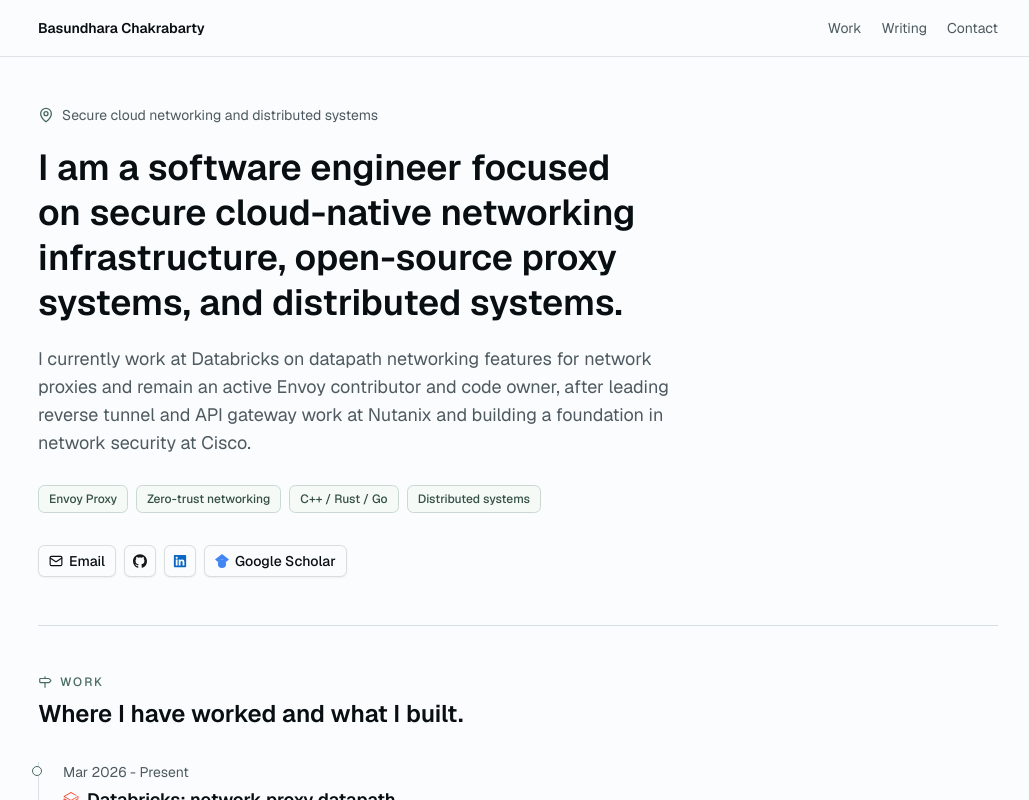
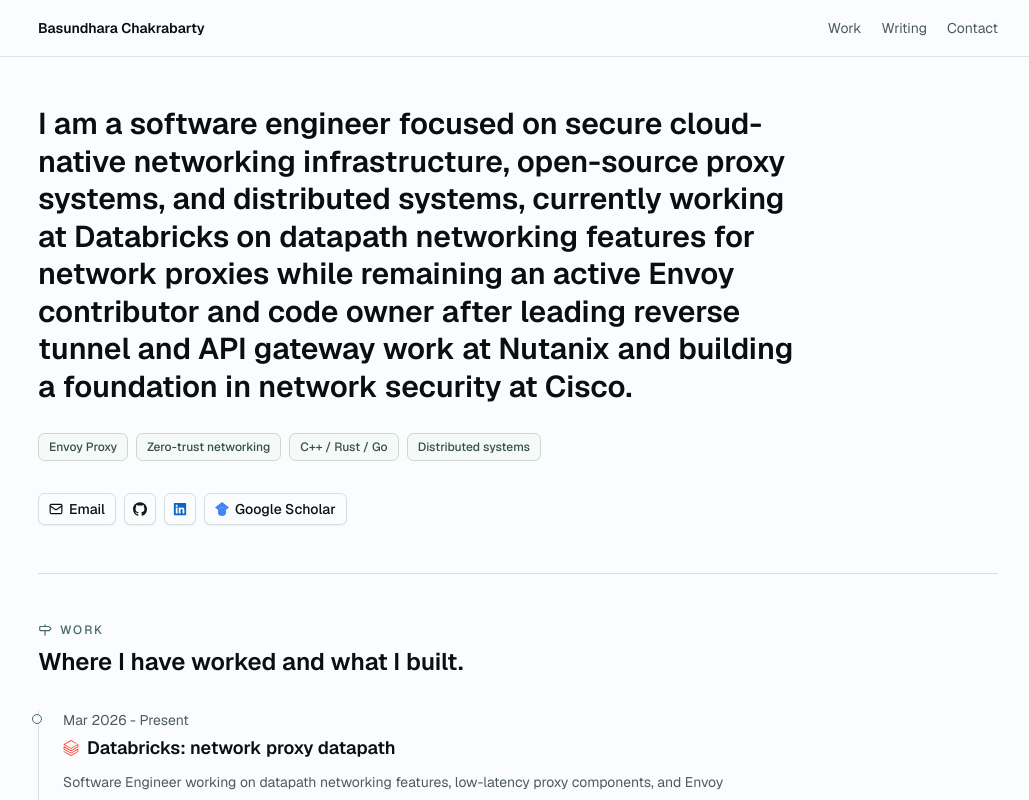
Before and after one commit to basundhara-c/basundhara.github.io, a Next.js app: page / in a window 1280 px wide. Shown: the top 800 px of the page, without its empty margins (122-1151 px from the left). Built offline with nearby package versions, Linux system fonts and the light colour scheme.

Commit message:
Combine hero positioning copy

```diff
--- a/src/components/site/hero-section.tsx
+++ b/src/components/site/hero-section.tsx
@@ -1,5 +1,3 @@
-import { MapPin } from "lucide-react";
-
 import { ProfileLinkButtons } from "@/components/site/profile-link-buttons";
 import { Badge } from "@/components/ui/badge";
 import { portfolio } from "@/lib/portfolio-data";
@@ -8,16 +6,9 @@ export function HeroSection() {
   return (
     <section>
       <div className="max-w-3xl">
-        <p className="flex items-center gap-2 text-sm text-muted-foreground">
-          <MapPin className="size-4 text-[#476a60]" />
-          {portfolio.tagline}
-        </p>
-        <h1 className="mt-5 max-w-3xl text-3xl font-semibold leading-tight tracking-normal text-balance text-foreground sm:text-4xl">
+        <h1 className="max-w-4xl text-3xl font-semibold leading-tight tracking-normal text-balance text-foreground">
           {portfolio.intro}
         </h1>
-        <p className="mt-5 max-w-2xl text-base leading-7 text-muted-foreground sm:text-lg">
-          {portfolio.current}
-        </p>
 
         <div className="mt-7 flex flex-wrap gap-2">
           {portfolio.focusAreas.map((area) => (
--- a/src/lib/portfolio-data.ts
+++ b/src/lib/portfolio-data.ts
@@ -1,13 +1,10 @@
 export const portfolio = {
   name: "Basundhara Chakrabarty",
   siteUrl: "https://basundara.dev",
-  tagline: "Secure cloud networking and distributed systems",
   location: "Mountain View, CA",
   email: "basundhara17061996@gmail.com",
   intro:
-    "I am a software engineer focused on secure cloud-native networking infrastructure, open-source proxy systems, and distributed systems.",
-  current:
-    "I currently work at Databricks on datapath networking features for network proxies and remain an active Envoy contributor and code owner, after leading reverse tunnel and API gateway work at Nutanix and building a foundation in network security at Cisco.",
+    "I am a software engineer focused on secure cloud-native networking infrastructure, open-source proxy systems, and distributed systems, currently working at Databricks on datapath networking features for network proxies while remaining an active Envoy contributor and code owner after leading reverse tunnel and API gateway work at Nutanix and building a foundation in network security at Cisco.",
   navItems: [
     { label: "Work", href: "#work" },
     { label: "Writing", href: "#writing" },
```
